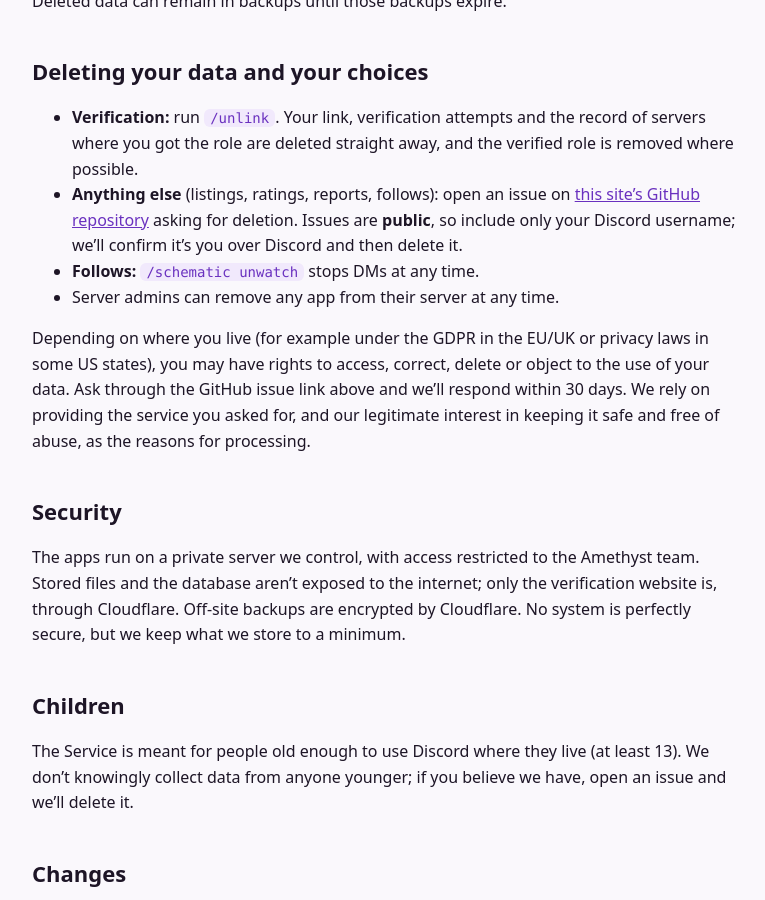
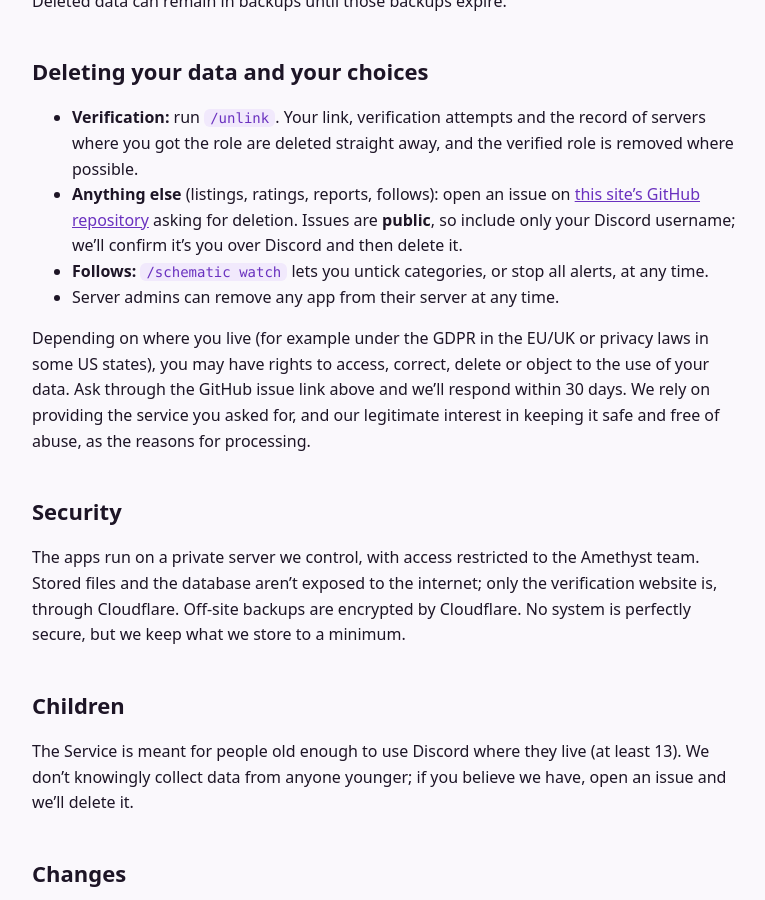
Before and after one commit to sisi-j/amethyst-legal, a Jekyll site: the page built from privacy.md, in a window 1280 px wide and 900 px high, scrolled down 3935 px. Shown: the whole window, without its empty margins (252-1017 px from the left). Built offline with Jekyll 4.4.1, drawn with Linux system fonts in a browser that asks for light colours; some of the changed text lies outside the part shown.

Commit message:
Point the site and Privacy Policy at /setup and /schematic watch
Co-Authored-By: Claude Opus 5.5 <noreply@anthropic.com>

```diff
--- a/index.html
+++ b/index.html
@@ -25,7 +25,7 @@ title: Amethyst
         <li>Your verified role is handed out automatically.</li>
         <li>Right-click any member → <em>Apps</em> → <em>Minecraft account</em> to see who they are in-game, with live stats.</li>
       </ul>
-      <p class="hint">Once it's added, run <code>/verify-settings role</code> and keep Donut Verify's own role above the one it gives out.</p>
+      <p class="hint">Once it's added, run <code>/setup</code>: one panel for the role it gives and a Verify button. Keep Donut Verify's own role above that role.</p>
       <div class="app-foot">
         <p class="perms"><strong>Asks for:</strong> Manage Roles, to give the verified role. Send Messages and Embed Links, to post a Verify button and a welcome.</p>
         <div class="actions">
--- a/privacy.md
+++ b/privacy.md
@@ -131,7 +131,7 @@ Deleted data can remain in backups until those backups expire.
   [this site's GitHub repository](https://github.com/sisi-j/amethyst-legal/issues/new)
   asking for deletion. Issues are **public**, so include only your Discord
   username; we'll confirm it's you over Discord and then delete it.
-- **Follows:** `/schematic unwatch` stops DMs at any time.
+- **Follows:** `/schematic watch` lets you untick categories, or stop all alerts, at any time.
 - Server admins can remove any app from their server at any time.
 
 Depending on where you live (for example under the GDPR in the EU/UK or
```
Also changed, not shown: other parts of privacy.md (+1 -1 lines).
